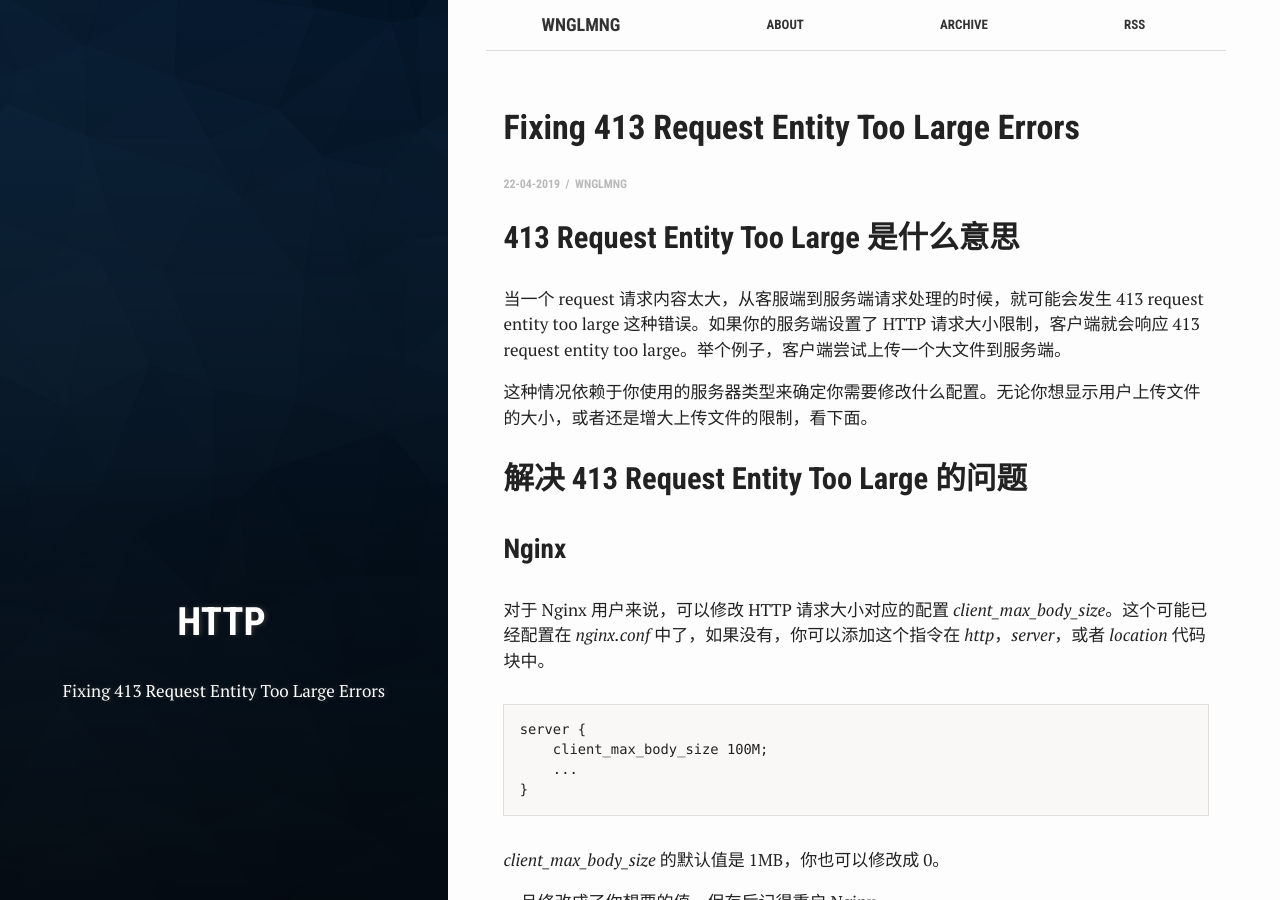
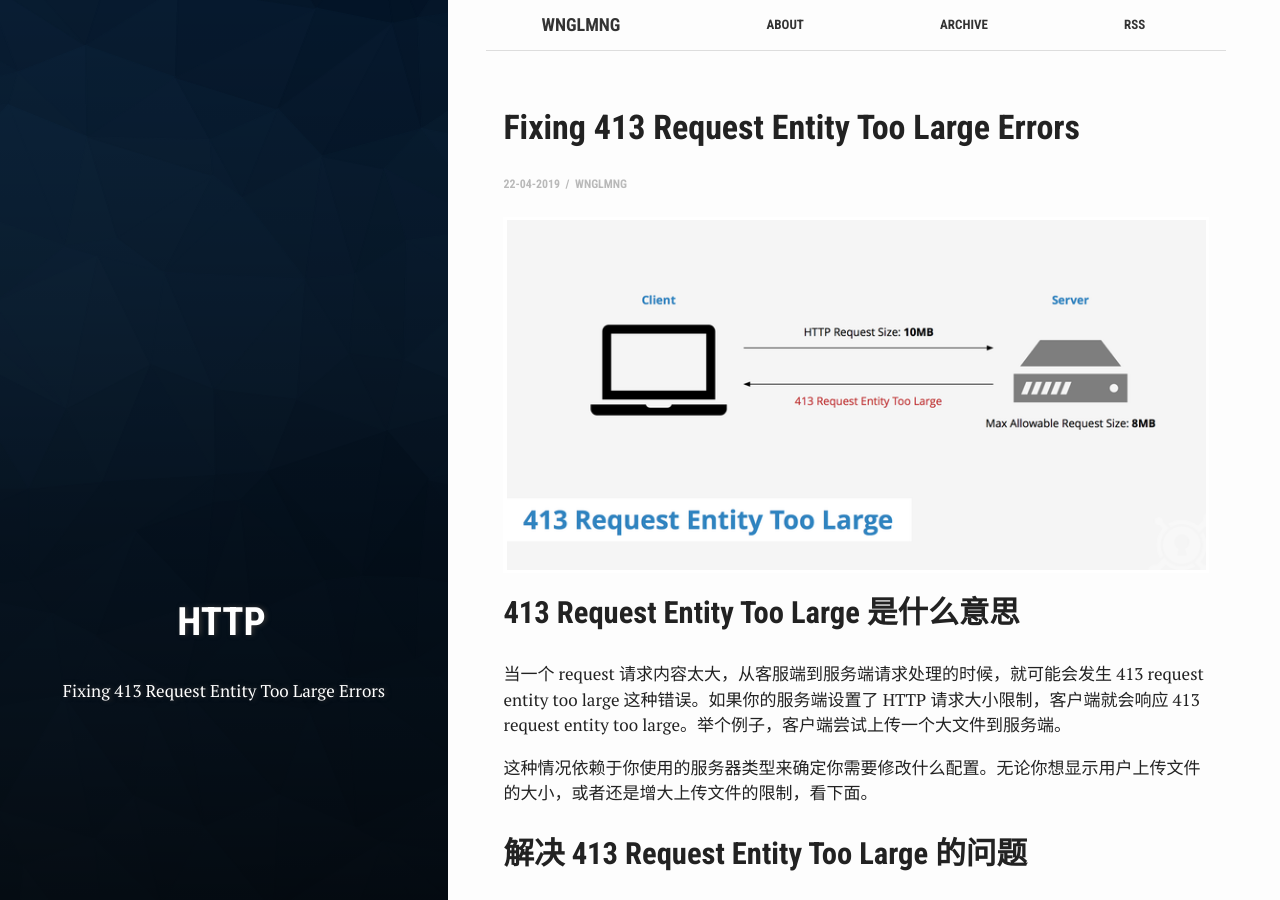
Before and after one commit to hanselu/wnglmng.github.io, a Jekyll site: the page built from _posts/2019-04-22-fixing-413-request-entity-too-large-errors.markdown, in a window 1280 px wide and 900 px high. Built offline with Jekyll 4.4.1, drawn with Linux system fonts in a browser that asks for light colours.

Commit message:
Add post image

```diff
--- a/_posts/2019-04-22-fixing-413-request-entity-too-large-errors.markdown
+++ b/_posts/2019-04-22-fixing-413-request-entity-too-large-errors.markdown
@@ -8,6 +8,8 @@ categories: posts
 tags: 'HTTP'
 author: WngLMng
 ---
+
+![](/assets/images/201904/413-request-entity-too-large-lg.png)
 
 ## 413 Request Entity Too Large 是什么意思
 当一个 request 请求内容太大，从客服端到服务端请求处理的时候，就可能会发生 413 request entity too large 这种错误。如果你的服务端设置了 HTTP 请求大小限制，客户端就会响应 413 request entity too large。举个例子，客户端尝试上传一个大文件到服务端。
```
Also changed, not shown: assets/images/201904/413-request-entity-too-large-lg.png (added).
